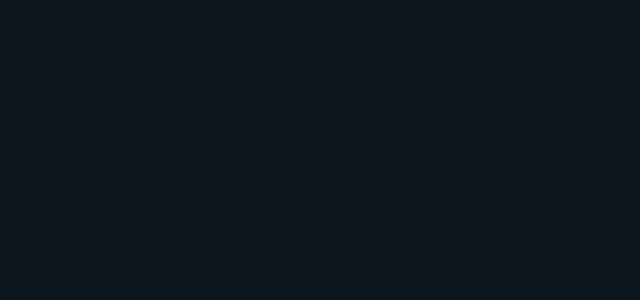
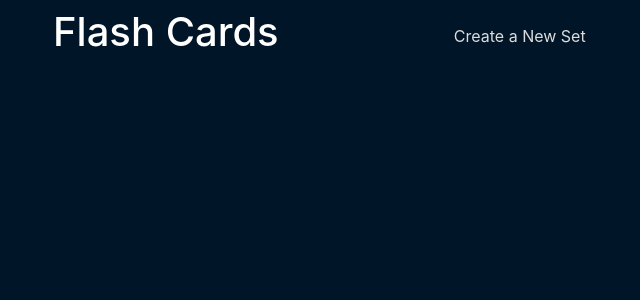
Before and after one commit to Johan-Liebert1/Flash-Cards, a React (Create React App) app in the folder frontend/: page /cardsets in a window 1280 px wide. Shown: the top 300 px of the page, without its empty margins (43-683 px from the left). Built offline with nearby package versions, Linux system fonts and the light colour scheme.

Commit message:
navbar and cardsets

```diff
--- a/frontend/package.json
+++ b/frontend/package.json
@@ -2,6 +2,7 @@
   "name": "frontend",
   "version": "0.1.0",
   "proxy" : "http://localhost:5000",
+  "host": "0.0.0.0",
   "private": true,
   "dependencies": {
     "@testing-library/jest-dom": "^5.11.5",
--- a/frontend/src/App.js
+++ b/frontend/src/App.js
@@ -1,21 +1,26 @@
 import React from 'react'
 import { BrowserRouter, Route } from 'react-router-dom'
-import { Provider } from 'react-redux'
 
-import store from './store'
 import HomeScreen from './screens/LoginScreen'
+import CardSetsScreen from './screens/CardSetsScreen'
 
 function App() {
     return (
-        <Provider store = {store}>
         <BrowserRouter>
+
             <Route
                 exact
                 path = '/'
                 render = { (routeProps) => <HomeScreen {...routeProps} /> }
             />
+
+            <Route
+                exact
+                path = {`/cardsets`}
+                render = { (routeProps) => <CardSetsScreen {...routeProps} /> }
+            />
+
         </BrowserRouter>
-        </Provider>
     );
 }
 
--- /dev/null
+++ b/frontend/src/actions/cardSetActions.js
@@ -0,0 +1,31 @@
+import axios from 'axios'
+
+export const getAllCardSets = (userToken) => async (dispatch) => {
+    try {
+        dispatch({ type: "ALL_CARDSETS_REQUEST" })
+
+        const config = {
+            headers : {
+                authorization : `Bearer ${userToken}`
+            }
+        }
+
+        const { data } = await axios.get('/api/cardsets', config)
+
+        dispatch({
+            type: 'ALL_CARDSETS_SUCCESS',
+            payload: data
+        })
+
+        console.log(data)
+
+    }
+
+    catch (error) {
+        dispatch({
+            type: 'ALL_CARDSETS_FAIL',
+            payload: error
+        })
+
+    }
+}
--- a/frontend/src/actions/userActions.js
+++ b/frontend/src/actions/userActions.js
@@ -2,7 +2,7 @@ import axios from 'axios'
 
 export const userLogin = (username, password) => async (dispatch) => {
     try {
-        dispatch({ type: "USER_LOGIN_REQUEST" })
+        await dispatch({ type: "USER_LOGIN_REQUEST" })
 
         const config = {
             headers : {
@@ -12,16 +12,14 @@ export const userLogin = (username, password) => async (dispatch) => {
 
         const { data } = await axios.post('/user/login', { username, password }, config)
 
-        console.log('login data = ', data)
-
-        dispatch({
+        await dispatch({
             type: 'USER_LOGIN_SUCCESS',
             payload: data
         })
     }
 
     catch (error) {
-        dispatch({
+        await dispatch({
             type: 'USER_LOGIN_FAIL',
             paylaod: error
         })
--- /dev/null
+++ b/frontend/src/components/NavbarComponent.js
@@ -0,0 +1,61 @@
+import React from 'react'
+import { Link, withRouter } from 'react-router-dom'
+import { useSelector } from 'react-redux'
+
+import '../styles/NavbarComponentStyles.css'
+
+const NavbarComponent = ({ history, location, match, homeNavbar }) => {
+    const { userLogin } = useSelector(state => state.userLogin)
+
+    // console.log('location =', location)
+    // console.log('history =', history)
+    // console.log('match =', match)
+
+    return (
+        <nav className = 'container-new'>
+            <div>
+                <Link to = '/' className = 'logo'>
+                    <h1>Flash Cards</h1>
+                </Link>
+            </div>
+
+            <div id = 'other-links'>
+                <div >
+                    <Link to = '/cardsets' className = 'nav-link'>
+                        <span> Create a New Set </span>
+                    </Link>
+                </div>
+
+                {!homeNavbar &&
+                    <>
+                    <div >
+                        <Link to = '/cardsets' className = 'nav-link'>
+                            <span> Add Cards </span>
+                        </Link>
+                    </div>
+
+                    <div >
+                        <Link to = '/cardsets' className = 'nav-link'>
+                            <span> Edit Cards </span>
+                        </Link>
+                    </div>
+
+                    <div >
+                        <Link to = '/cardsets' className = 'nav-link'>
+                            <span> Delete Cards </span>
+                        </Link>
+                    </div>
+                    </>
+                }
+                </div>
+
+                <div >
+                    <Link to = '/cardsets' className = 'profile' >
+                        <span> {userLogin ? userLogin.username : ''} </span>
+                    </Link>
+                </div>
+        </nav>
+    )
+}
+
+export default withRouter(NavbarComponent)
--- a/frontend/src/index.css
+++ b/frontend/src/index.css
@@ -11,7 +11,7 @@ body {
     sans-serif;
     -webkit-font-smoothing: antialiased;
     -moz-osx-font-smoothing: grayscale;
-    background-color: rgb(14, 22, 29);
+    background-color: rgb(0, 21, 40);
     color: rgb(200, 200, 200);
 }
 
--- a/frontend/src/index.js
+++ b/frontend/src/index.js
@@ -3,11 +3,13 @@ import ReactDOM from 'react-dom';
 import './index.css';
 import App from './App';
 import reportWebVitals from './reportWebVitals';
+import { Provider } from 'react-redux';
+import store from './store'
 
 ReactDOM.render(
-  <React.StrictMode>
-    <App />
-  </React.StrictMode>,
+    <Provider store = {store}>
+        <App />
+    </Provider>,
   document.getElementById('root')
 );
 
--- /dev/null
+++ b/frontend/src/reducers/cardSetReducers.js
@@ -0,0 +1,15 @@
+export const cardSetReducers = (state = {}, action) => {
+    switch (action.type) {
+        case 'ALL_CARDSETS_REQUEST':
+            return { loading: true }
+
+        case 'ALL_CARDSETS_SUCCESS':
+            return { loading: false, cardSets : action.payload }
+
+        case 'ALL_CARDSETS_FAIL':
+            return { loading: false, error : action.payload }
+
+        default:
+            return state
+    }
+}
--- /dev/null
+++ b/frontend/src/screens/CardSetsScreen.js
@@ -0,0 +1,24 @@
+import React, { useEffect } from 'react'
+import { useDispatch, useSelector } from 'react-redux'
+import { getAllCardSets } from '../actions/cardSetActions'
+
+
+import NavbarComponent from '../components/NavbarComponent'
+
+const CardSetsScreen = () => {
+    const { userLogin } = useSelector(state => state.userLogin)
+    const dispatch = useDispatch()
+
+    useEffect(() => {
+        if (userLogin)
+            dispatch( getAllCardSets(userLogin.token) )
+    }, [dispatch, userLogin])
+
+    return (
+        <div>
+            <NavbarComponent homeNavbar />
+        </div>
+    )
+}
+
+export default CardSetsScreen
--- a/frontend/src/screens/LoginScreen.js
+++ b/frontend/src/screens/LoginScreen.js
@@ -21,6 +21,8 @@ const HomeScreen = ({ history, location }) => {
         else {
             dispatch(userRegister(username, password))
         }
+
+        history.push('/cardsets')
 
     }
 
--- a/frontend/src/store.js
+++ b/frontend/src/store.js
@@ -2,10 +2,12 @@ import { createStore, applyMiddleware, combineReducers } from 'redux'
 import thunk from 'redux-thunk'
 import { composeWithDevTools } from 'redux-devtools-extension'
 import { userLoginReducer, userRegisterReducer } from './reducers/userReducers'
+import { cardSetReducers } from './reducers/cardSetReducers'
 
 const reducers = combineReducers({
     userLogin : userLoginReducer,
-    userRegister: userRegisterReducer
+    userRegister: userRegisterReducer,
+    cardSets: cardSetReducers
 })
 
 const initialState = {}
--- /dev/null
+++ b/frontend/src/styles/NavbarComponentStyles.css
@@ -0,0 +1,35 @@
+nav {
+    display: flex;
+    justify-content: space-between;
+    align-items: center;
+}
+
+.container-new {
+    width: 85%;
+    margin: 0 auto;
+    padding: 0.5rem 0;
+}
+
+#other-links {
+    display: flex;
+    width: 50%;
+    justify-content: space-between;
+}
+
+.nav-link {
+    color: rgb(220, 220, 220);
+}
+
+.nav-link:hover {
+    color: white;
+    border-bottom: 1px solid rgb(98, 110, 227);
+}
+
+.logo {
+    color: white;
+}
+
+.logo:hover {
+    text-decoration: none;
+    color: rgb(220, 220, 220);
+}
```
Lines whose indentation alone changed are shown as unchanged.
